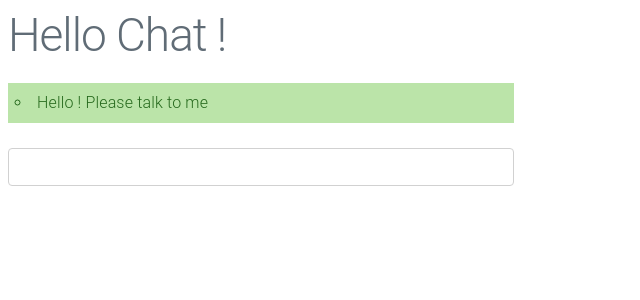
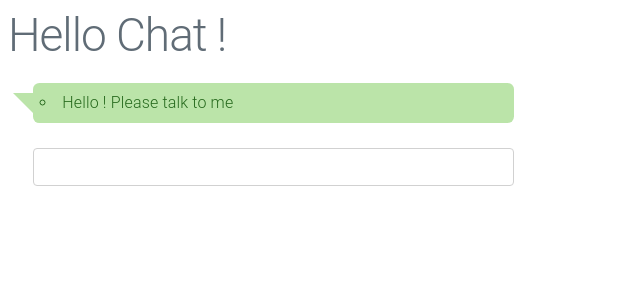
Before and after one commit to mbosselut/travelAdvisorBot-client, a React (Create React App) app: page / in a window 1280 px wide. Shown: the top 300 px of the page, without its empty margins (0-640 px from the left). Built offline with nearby package versions, Linux system fonts and the light colour scheme; what api-ai-javascript would draw is missing.

Commit message:
Speech bubbles styling

```diff
--- a/src/App.css
+++ b/src/App.css
@@ -38,6 +38,7 @@
 }
 
 .conversationContainer {
+  padding-left: 2%;
   width: 40%;
 }
 
@@ -45,10 +46,45 @@
   color: blueviolet;
   background: rgb(197, 197, 245);
   padding: 7px;
+  position: relative;
+	border-radius: .4em;
+}
+
+.user:after {
+	content: '';
+	position: absolute;
+	right: 0;
+	top: 50%;
+	width: 0;
+	height: 0;
+	border: 20px solid transparent;
+	border-left-color: rgb(197, 197, 245);
+	border-right: 0;
+	border-bottom: 0;
+	margin-top: -10px;
+	margin-right: -20px;
 }
 
 .bot {
   color: rgb(38, 105, 29);
   background: rgb(187, 228, 169);
   padding: 7px;
+  border-radius: .4em;
+  position: relative;
+
 }
+
+.bot:after {
+	content: '';
+	position: absolute;
+	left: 0;
+	top: 50%;
+	width: 0;
+	height: 0;
+	border: 20px solid transparent;
+	border-right-color: rgb(187, 228, 169);
+	border-left: 0;
+	border-top: 0;
+	margin-top: -10px;
+	margin-left: -20px;
+}
```
